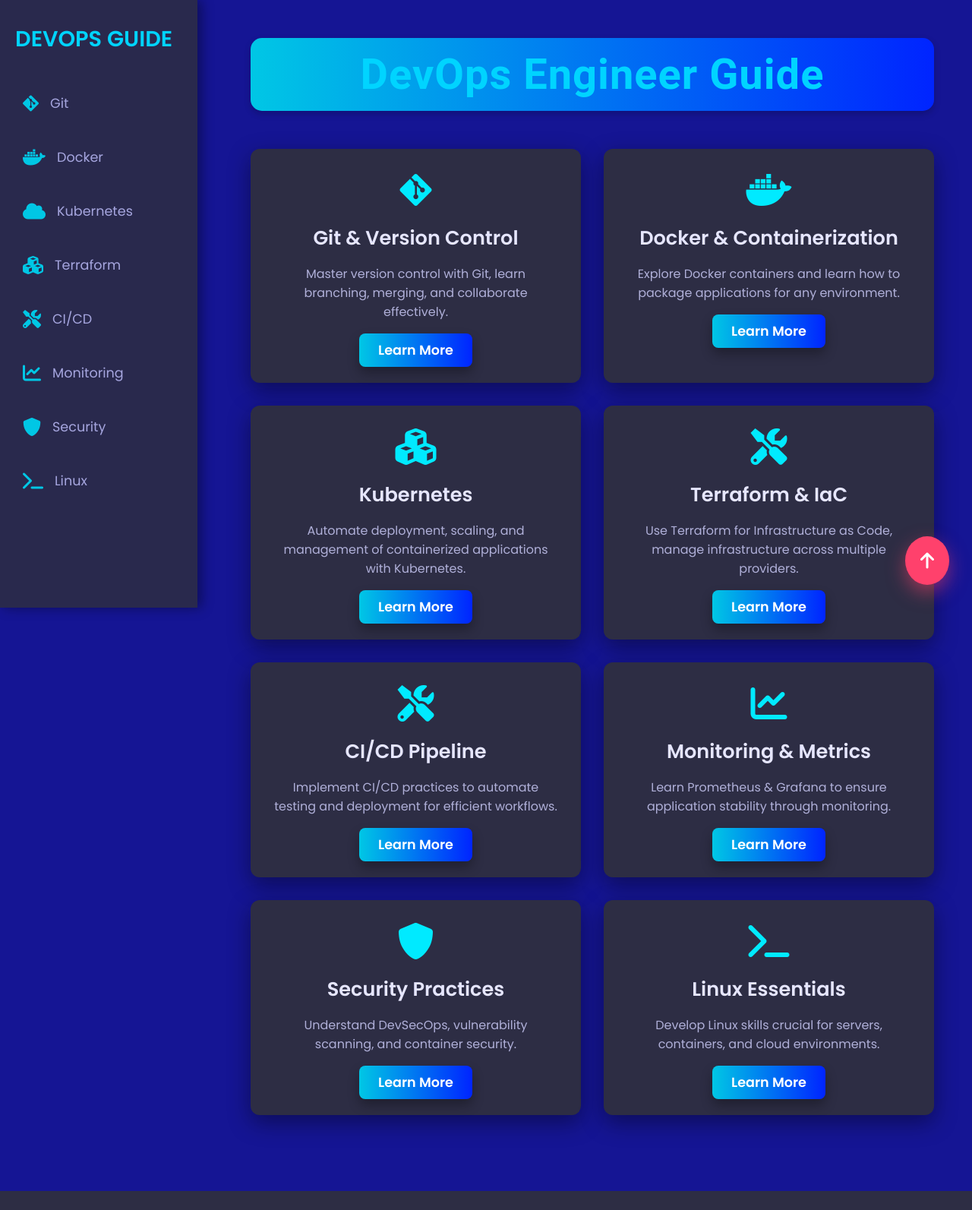
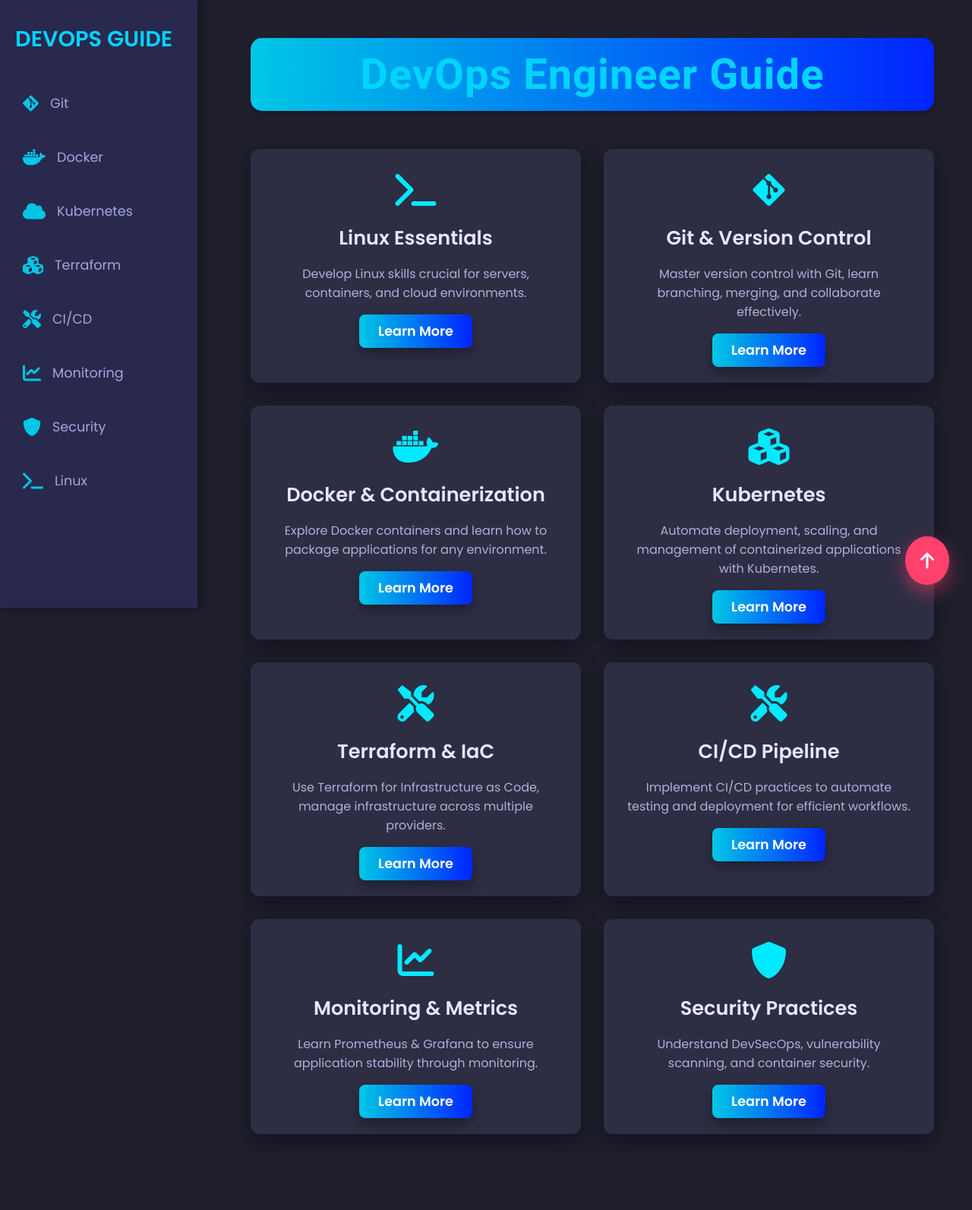
Before and after one commit to sohelmohammed0/devguide, a Flask app: page / in a window 1280 px wide. Shown: the whole page at 76% size. Before the commit the page ends 1568 px from the top, so only its background shows below. Run offline with Flask 2, Linux system fonts and the light colour scheme.

Commit message:
updated UI

```diff
--- a/templates/index.html
+++ b/templates/index.html
@@ -17,7 +17,7 @@
 
         body {
             font-family: 'Poppins', sans-serif;
-            background-color: #151594;
+            background-color: #1f1f2e;
             color: #fff;
             display: flex;
             min-height: 100vh;
@@ -242,6 +242,13 @@
 
         <!-- Card Section -->
         <div class="card-container">
+            <div class="card" id="linux">
+                <i class="fas fa-terminal"></i>
+                <h3>Linux Essentials</h3>
+                <p>Develop Linux skills crucial for servers, containers, and cloud environments.</p>
+                <a href="/linux">Learn More</a>
+            </div>
+
             <div class="card" id="git">
                 <i class="fab fa-git-alt"></i>
                 <h3>Git & Version Control</h3>
@@ -290,13 +297,6 @@
                 <p>Understand DevSecOps, vulnerability scanning, and container security.</p>
                 <a href="/security">Learn More</a>
             </div>
-
-            <div class="card" id="linux">
-                <i class="fas fa-terminal"></i>
-                <h3>Linux Essentials</h3>
-                <p>Develop Linux skills crucial for servers, containers, and cloud environments.</p>
-                <a href="/linux">Learn More</a>
-            </div>
         </div>
     </main>
 
```
